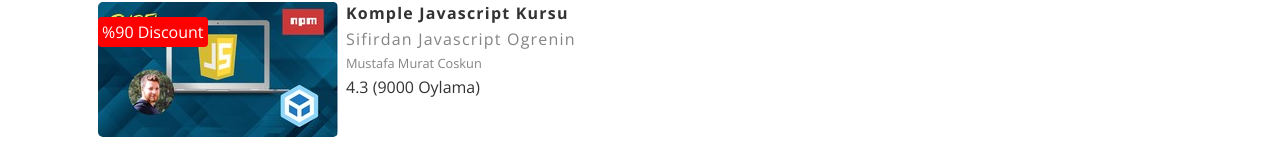
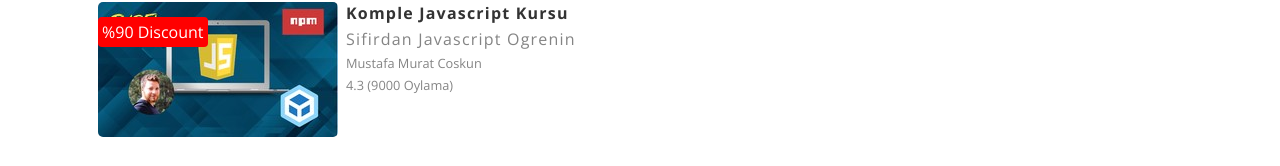
Before and after one commit to CihatAldanmaz/portfolioCSSHTML, a plain HTML site: page index.html in a window 1280 px wide. Shown: the part 1084-1250 px from the top of the page. Drawn offline with nearby package versions, Linux system fonts and the light colour scheme.

Commit message:
first commit

```diff
--- a/index.html
+++ b/index.html
@@ -105,7 +105,7 @@
                     <div class="title">Komple Javascript Kursu</div>
                     <div class="description">Sifirdan Javascript Ogrenin</div>
                     <div class="instructor">Mustafa Murat Coskun</div>
-                    <div class="ratingg">4.3 (9000 Oylama)</div>
+                    <div class="rating">4.3 (9000 Oylama)</div>
                 </div>
 
         </div>
```
